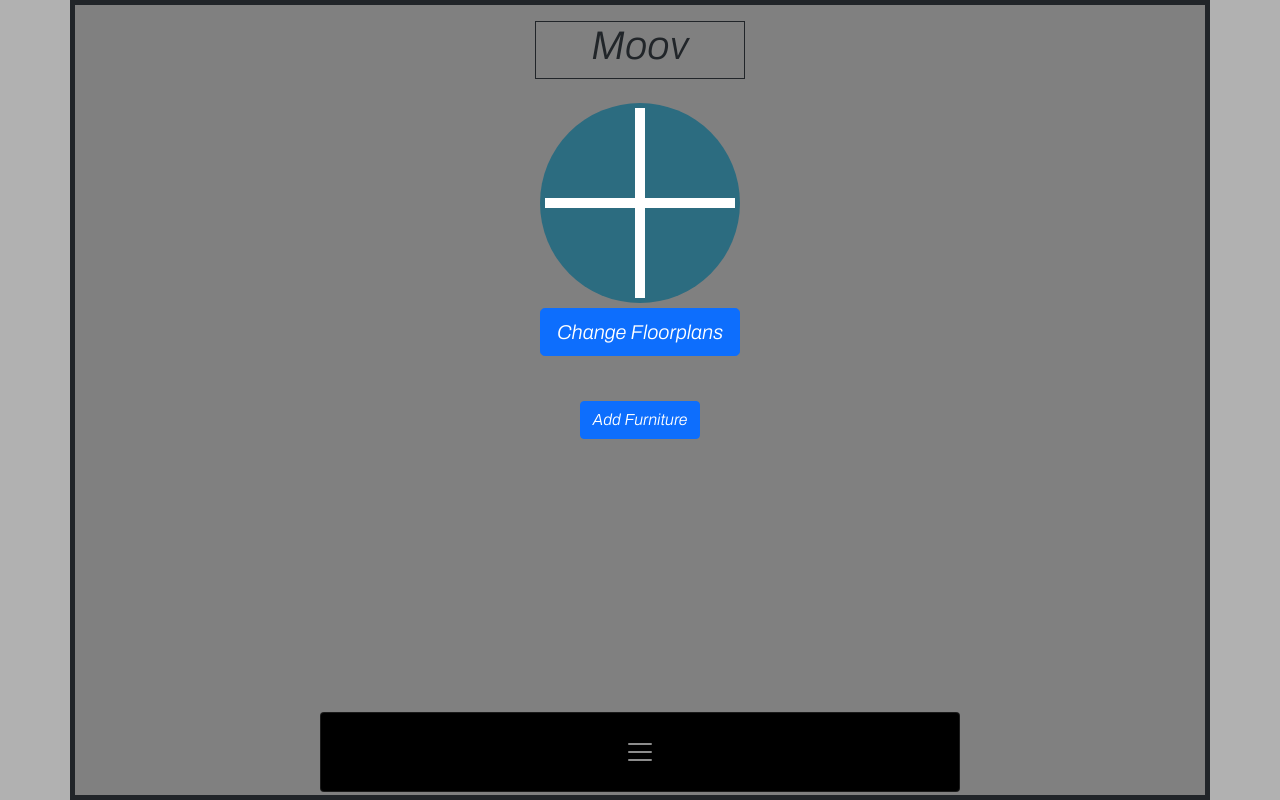
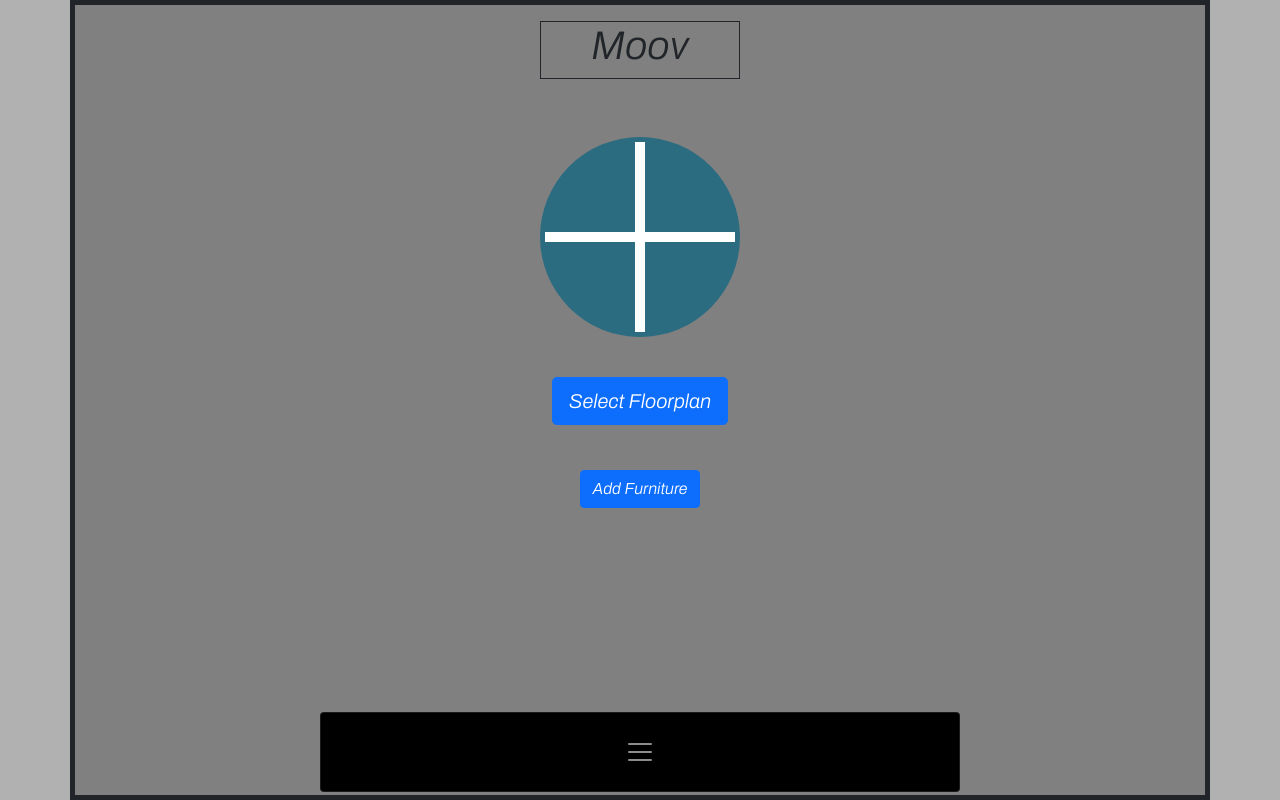
Before and after one commit to cardioforcake/portfolio-project-moov-app, a Django app: page /home/ in a window 1280 px wide. Run offline with Django 3.2, Linux system fonts and the light colour scheme; the visitor is signed in with stand-in values (Sample User, id 1); data that the repository does not hold is empty.

Commit message:
add styling

```diff
--- a/moov_app/templates/base.html
+++ b/moov_app/templates/base.html
@@ -28,7 +28,8 @@
             font-family: 'Archivo', sans-serif;
         }
         .home-elements{
-            margin-top: 5vh;
+            margin-top: 5vh !important;
+            font-weight: bold;
         }
         .container{
         display: flex;
--- a/moov_app/templates/home.html
+++ b/moov_app/templates/home.html
@@ -8,12 +8,12 @@
     <!-- <p>empty</p> -->
     <a href="{% url 'floorplan_create'  %}" ><button  class="btn btn-lg mb-2 mb-md-0  btn-block home-elements"></button> <div class="circle">
     </div></a>
-    <button style="color:white" type="button" class="btn btn-lg mb-2 mb-md-0 btn-primary btn-block home-elements">
-      <a href="{% url 'floorplan_index' %}" class="li-modal" style="color: white; text-decoration: none;">Change Floorplans</a>
+    <button style="color:white;;" type="button" class="btn btn-lg mb-2 mb-md-0 btn-primary btn-block home-elements">
+      <a href="{% url 'floorplan_index' %}" class="li-modal" style="color: white; text-decoration: none;">Select Floorplan</a>
     </button>
     <div class="create_furniture home-elements" >
       <a href="{% url 'furniture_create' %}" >
-        <button type="button" style="margin-right: 30px;" class="btn btn-primary">Add Furniture</button>
+        <button type="button" style="margin-right: 30px; font-weight: bold;" class="btn btn-primary">Add Furniture</button>
      </a>
     </div>
     <div class="modal fade" id="theModal" tabindex="-1" aria-labelledby="floorPlanLabel" aria-hidden="true">
@@ -38,7 +38,7 @@
       </a>
     </div>
     {% endfor %}
-    <div>
+    <div class="home-elements">
       <a href="{% url 'floorplan_index' %}" class="li-modal">
 
         <button type="button" class="btn btn-primary">Select Floorplan</button>
@@ -46,7 +46,7 @@
       </a>
       </div>
 
-      <div class="create_furniture">
+      <div class="create_furniture home-elements">
         <a href="{% url 'furniture_create' %}" >
           <button type="button" style="margin-right: 30px;" class="btn btn-primary">Add Furniture</button>
        </a>
```
Also changed, not shown: README.md (added).
